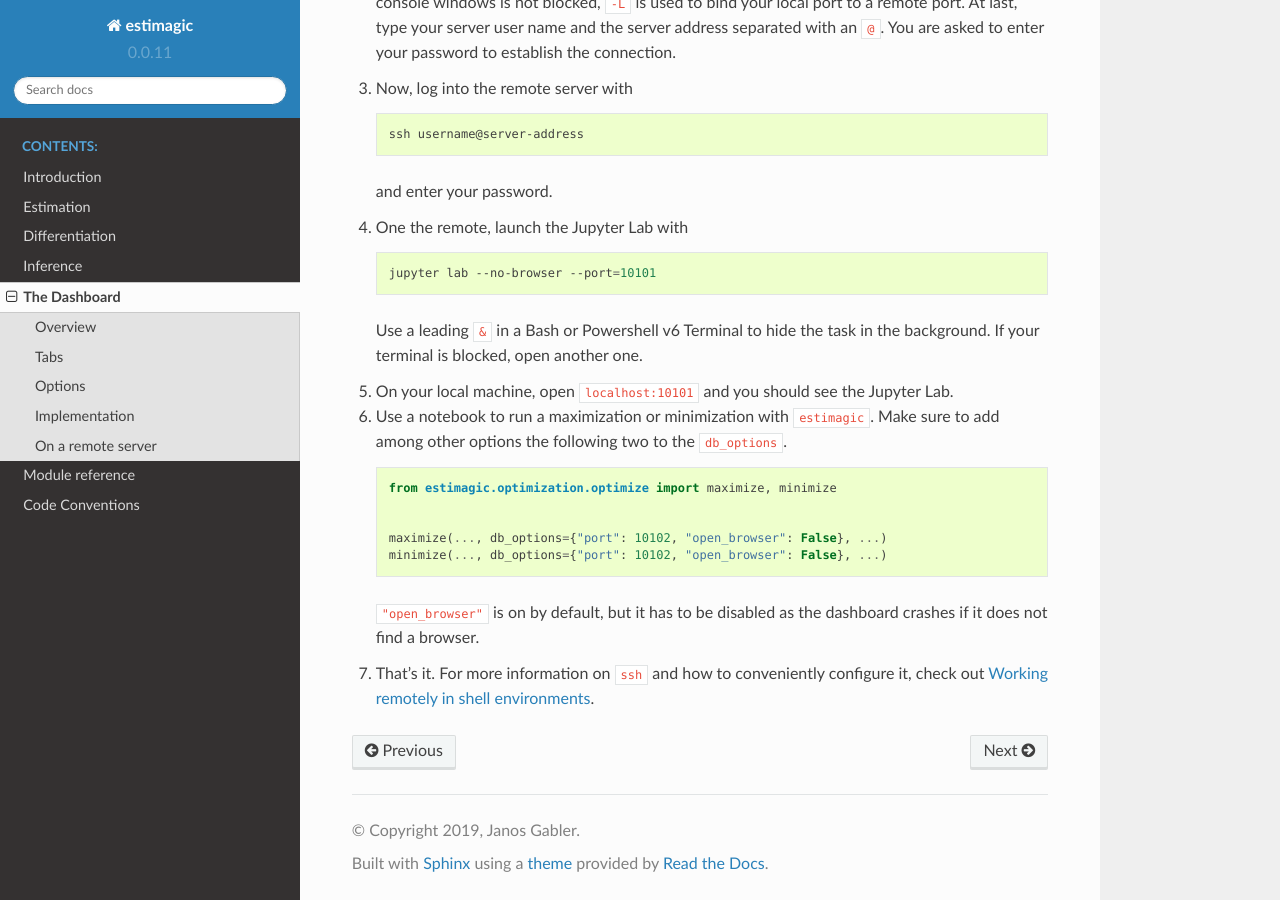
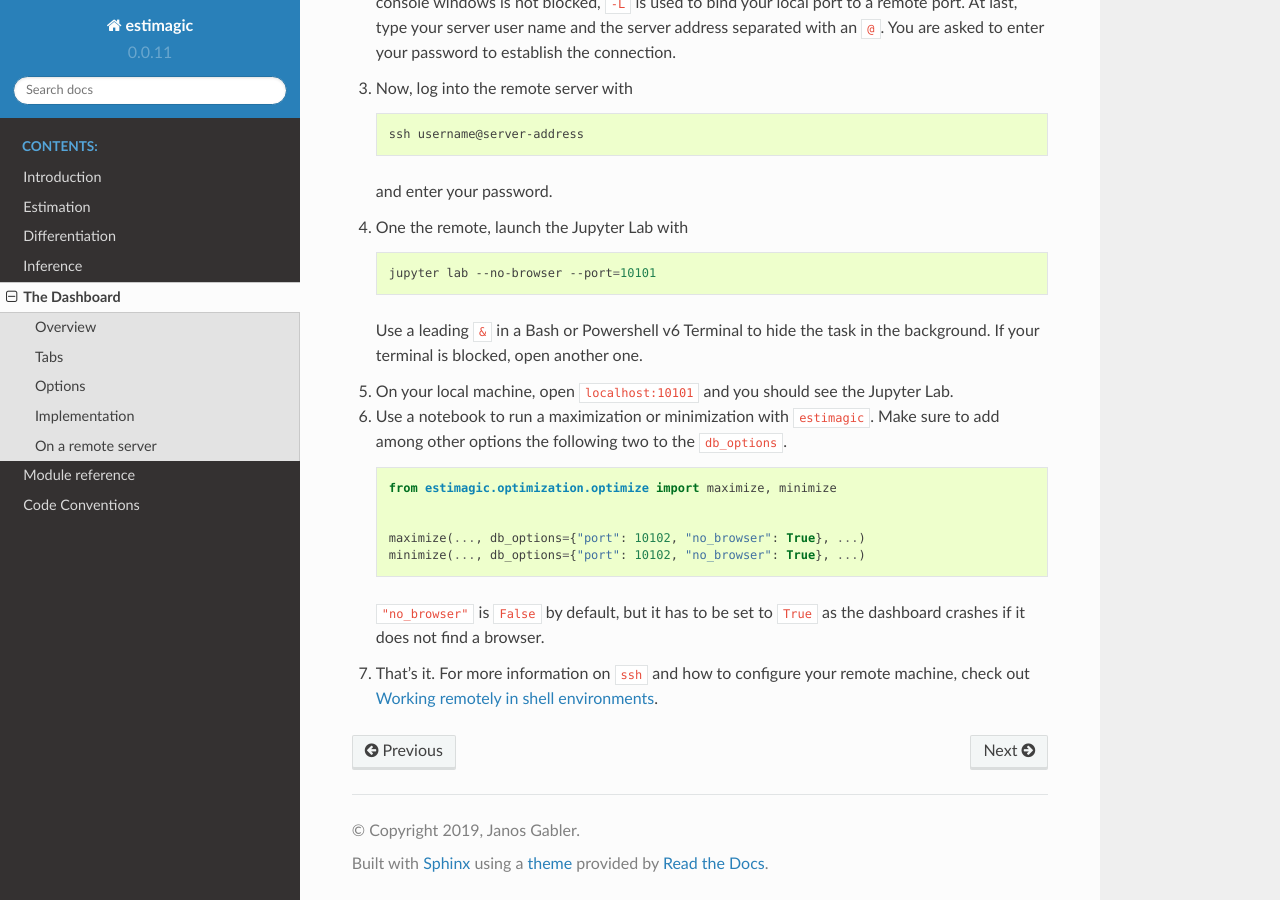
Before and after one commit to optimagic-dev/optimagic, a Sphinx documentation site: the page built from docs/source/dashboard.rst, in a window 1280 px wide and 900 px high, scrolled down 1835 px. Built offline with Sphinx 7.4.7 and the Read the Docs theme 2.0.0, drawn with Linux system fonts in a browser that asks for light colours; some of the changed text lies outside the part shown.

Commit message:
Renamed open_browser to no_browser which is what Jupyter is using.

```diff
--- a/docs/source/dashboard.rst
+++ b/docs/source/dashboard.rst
@@ -47,7 +47,7 @@ supported:
 - ``time_between_updates (float)``: Defaults to 0. Seconds between each update of the
   convergence plot. A good value is ``evaluations_to_skip`` multiplied with the
   approximate runtime of criterion function.
-- ``open_browser (bool)``: Defaults to ``True``. On a remote server the dashboard should
+- ``no_browser (bool)``: Defaults to ``False``. On a remote server the dashboard should
   not launch a browser. See :ref:`remote-server` for more information.
 
 
@@ -124,13 +124,13 @@ use ``estimagic`` on a remote server.
        from estimagic.optimization.optimize import maximize, minimize
 
 
-       maximize(..., db_options={"port": 10102, "open_browser": False}, ...)
-       minimize(..., db_options={"port": 10102, "open_browser": False}, ...)
+       maximize(..., db_options={"port": 10102, "no_browser": True}, ...)
+       minimize(..., db_options={"port": 10102, "no_browser": True}, ...)
 
-   ``"open_browser"`` is on by default, but it has to be disabled as the dashboard
-   crashes if it does not find a browser.
+   ``"no_browser"`` is ``False`` by default, but it has to be set to ``True`` as the
+   dashboard crashes if it does not find a browser.
 
-7. That's it. For more information on ``ssh`` and how to conveniently configure it,
+7. That's it. For more information on ``ssh`` and how to configure your remote machine,
    check out `Working remotely in shell environments
    <https://github.com/OpenSourceEconomics/hackathon/blob/master/
    material/2019_08_20/17_shell_remote.pdf>`_.
```
Also changed, not shown: 1 other file.
